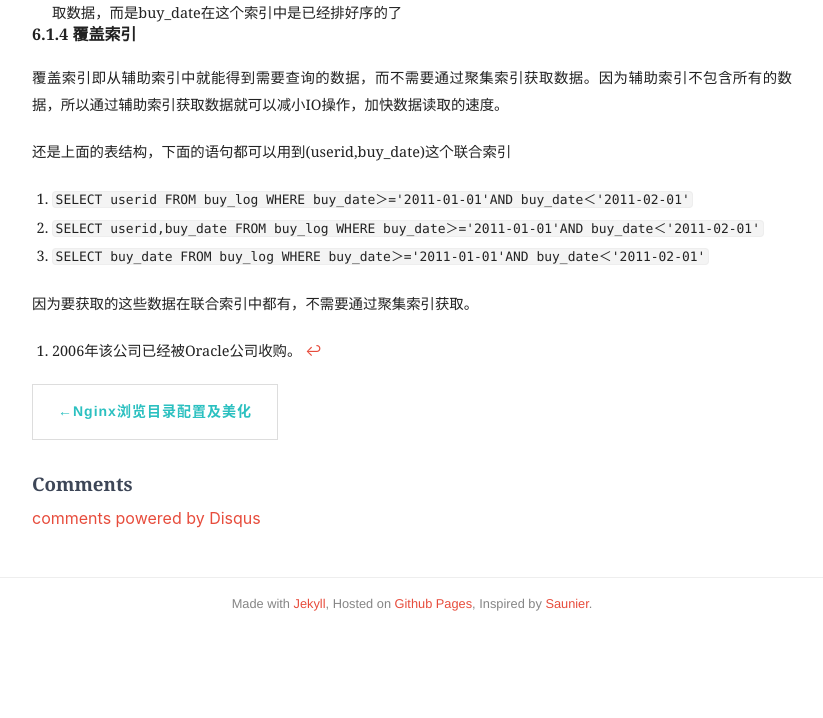
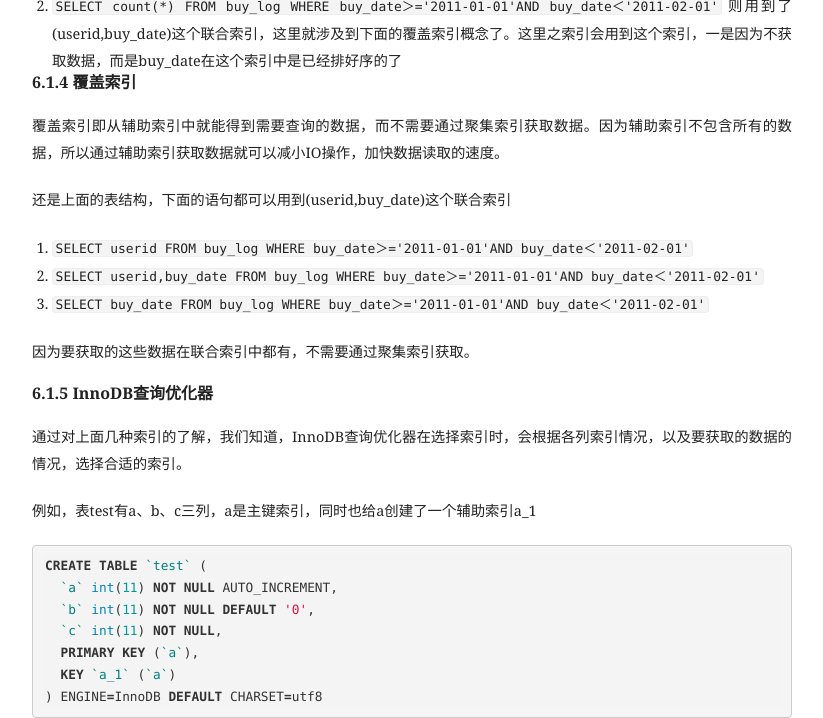
Before and after one commit to lanffy/lanffy.github.io, a Jekyll site: the page built from _posts/2018/2018-03-06-Mysql-Storage-Engine-InnoDB.md, in a window 1280 px wide and 1400 px high, scrolled down 12528 px. Shown: the top 718 px of the window, without its empty margins (228-1051 px from the left). Built offline with Jekyll 4.4.1, drawn with Linux system fonts in a browser that asks for light colours; nearby versions of some CDN libraries; comment, search, counter and statistics services are not loaded; before the commit the page ends 13158 px from its top, so only the background shows below that; some of the changed text lies outside the part shown; grey boxes are pictures that could not be loaded.

Commit message:
conclusion innodb index

````diff
--- a/_posts/2018/2018-03-06-Mysql-Storage-Engine-InnoDB.md
+++ b/_posts/2018/2018-03-06-Mysql-Storage-Engine-InnoDB.md
@@ -329,6 +329,8 @@ InnoDB支持的索引类型：
 4. 联合索引
 5. 覆盖索引（？待论证）
 
+查看表的索引：``show index from table_name``
+
 ### 6.1 B+Tree
 B+Tree 的插入操作
 
@@ -386,3 +388,44 @@ Mysql中，添加或者删除列、索引的这类DDL操作，MySQL数据库的
 3. ``SELECT buy_date FROM buy_log WHERE buy_date＞='2011-01-01'AND buy_date＜'2011-02-01'``
 
 因为要获取的这些数据在联合索引中都有，不需要通过聚集索引获取。
+
+#### 6.1.5 InnoDB查询优化器
+
+通过对上面几种索引的了解，我们知道，InnoDB查询优化器在选择索引时，会根据各列索引情况，以及要获取的数据的情况，选择合适的索引。
+
+例如，表test有a、b、c三列，a是主键索引，同时也给a创建了一个辅助索引a_1
+
+```sql
+CREATE TABLE `test` (
+  `a` int(11) NOT NULL AUTO_INCREMENT,
+  `b` int(11) NOT NULL DEFAULT '0',
+  `c` int(11) NOT NULL,
+  PRIMARY KEY (`a`),
+  KEY `a_1` (`a`)
+) ENGINE=InnoDB DEFAULT CHARSET=utf8
+```
+
+表中有如下数据：
+![](http://7xjh09.com1.z0.glb.clouddn.com/2018-04-07-15231130355767.jpg)
+
+
+```sql
+select * from test where a > 10 and a < 10000;
+```
+
+上面的查询语句会使用主键索引来扫描表，其explain为：
+
+![](http://7xjh09.com1.z0.glb.clouddn.com/2018-04-07-15231130945047.jpg)
+
+
+而
+
+```sql
+select a from test where a > 10 and a < 10000;
+```
+
+则会使用a_1这个索引，其explain为：
+
+![](http://7xjh09.com1.z0.glb.clouddn.com/2018-04-07-15231131234501.jpg)
+
+所以在分析查询语句会用什么索引时，首先要确认的是要取得数据列在哪一个索引范围内。
````
